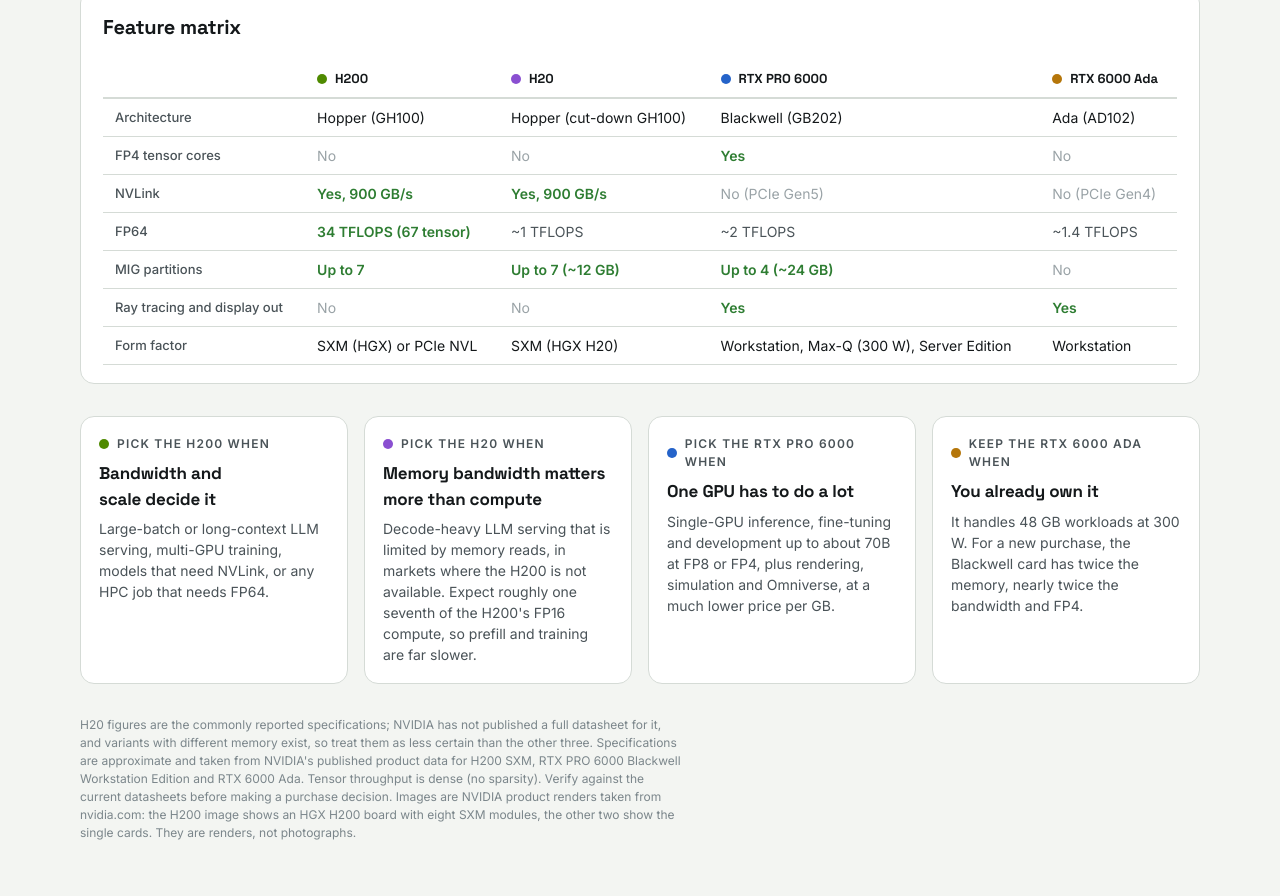
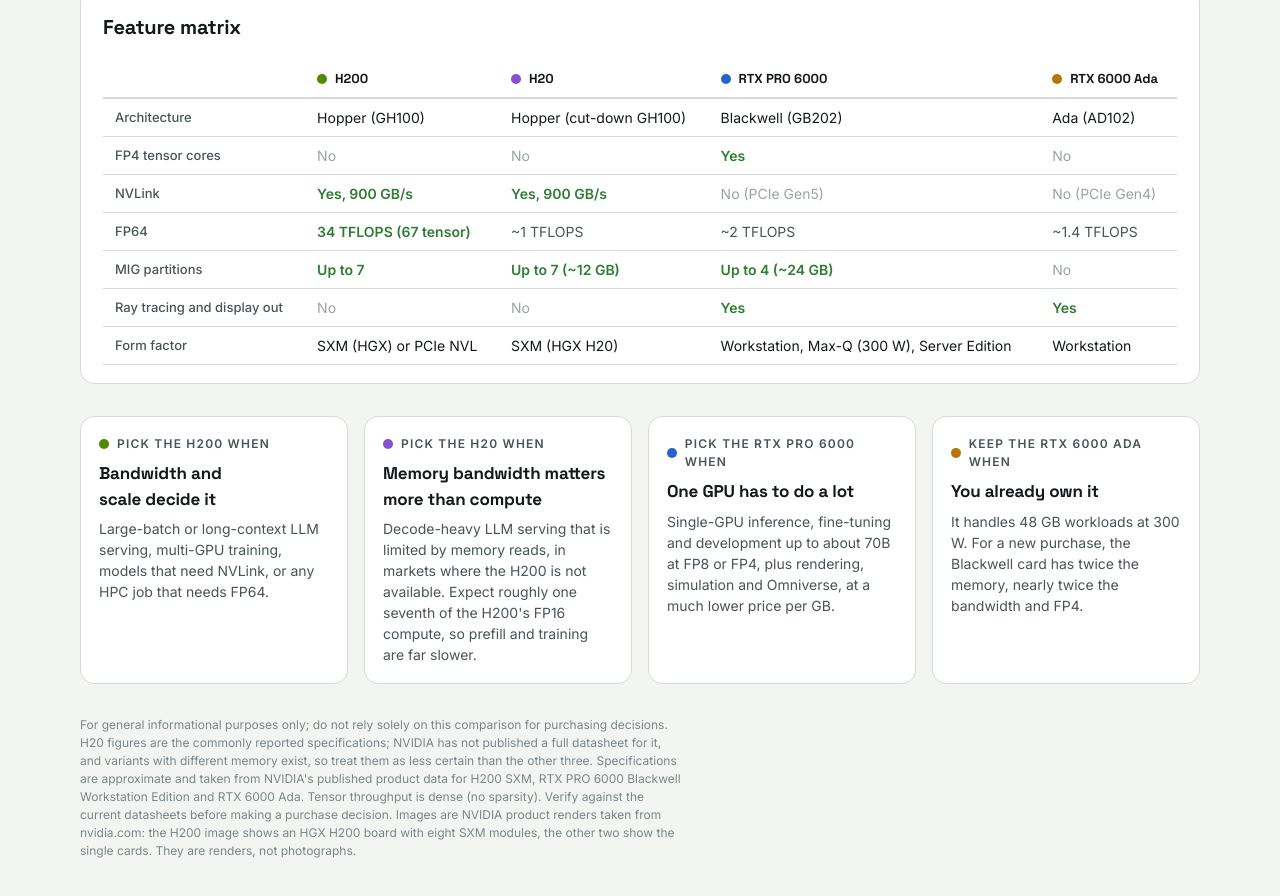
Before and after one commit to mw32/gpu_comparison, a plain HTML site: page index.html in a window 1280 px wide. Shown: the part 1336-2232 px from the top of the page. Drawn offline with Linux system fonts and the light colour scheme.

Commit message:
Additional footnote

```diff
--- a/index.html
+++ b/index.html
@@ -232,7 +232,7 @@ footer { color: var(--muted); font-size: 12px; max-width: 80ch; }
     </div>
   </section>
 
-  <footer>H20 figures are the commonly reported specifications; NVIDIA has not published a full datasheet for it, and variants with different memory exist, so treat them as less certain than the other three. Specifications are approximate and taken from NVIDIA's published product data for H200 SXM, RTX PRO 6000 Blackwell Workstation Edition and RTX 6000 Ada. Tensor throughput is dense (no sparsity). Verify against the current datasheets before making a purchase decision. Images are NVIDIA product renders taken from nvidia.com: the H200 image shows an HGX H200 board with eight SXM modules, the other two show the single cards. They are renders, not photographs.</footer>
+  <footer>For general informational purposes only; do not rely solely on this comparison for purchasing decisions. H20 figures are the commonly reported specifications; NVIDIA has not published a full datasheet for it, and variants with different memory exist, so treat them as less certain than the other three. Specifications are approximate and taken from NVIDIA's published product data for H200 SXM, RTX PRO 6000 Blackwell Workstation Edition and RTX 6000 Ada. Tensor throughput is dense (no sparsity). Verify against the current datasheets before making a purchase decision. Images are NVIDIA product renders taken from nvidia.com: the H200 image shows an HGX H200 board with eight SXM modules, the other two show the single cards. They are renders, not photographs.</footer>
 </div>
 
 <script>
```
